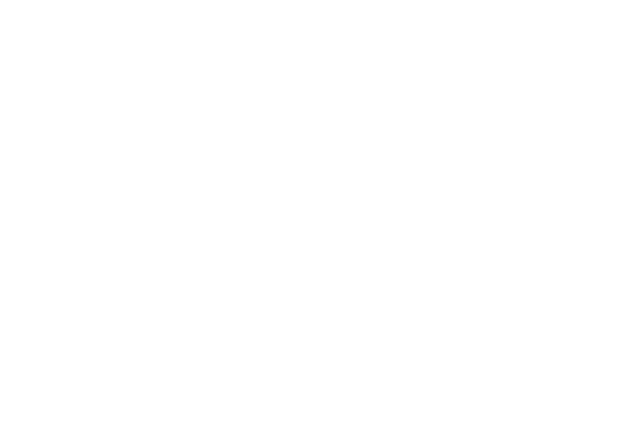
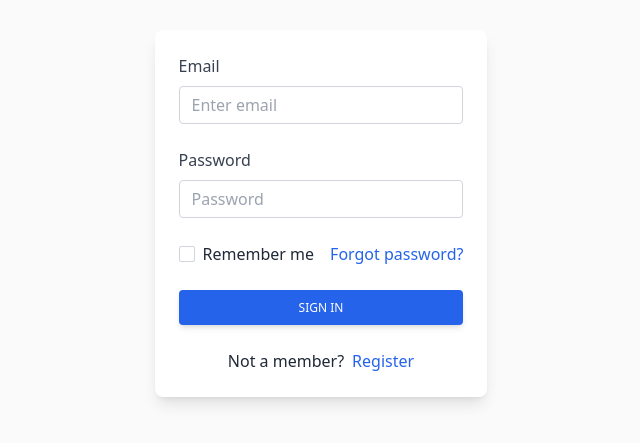
Before and after one commit to Mgrdich/LLM_service, a React (Vite) app in the folder frontend/: page /login in a window 1280 px wide. Shown: the part 243-686 px from the top of the page, without its empty margins (319-959 px from the left). Built offline with nearby package versions, Linux system fonts and the light colour scheme.

Commit message:
Added the Login and Welcome Pages

```diff
--- a/frontend/src/pages/Auth/Login.tsx
+++ b/frontend/src/pages/Auth/Login.tsx
@@ -1,7 +1,65 @@
 function Login() {
   return (
-    <div>
-      <div />
+    <div className="bg-neutral-50 min-h-screen flex flex-col items-center justify-center dark:bg-neutral-900">
+      <h1 className="mt-0 mb-16 text-5xl text-white font-bold tracking-tight md:text-5xl xl:text-5xl self-center">
+        Welcome Back :)
+      </h1>
+      <div className="block p-6 rounded-lg shadow-lg bg-white max-w-sm ">
+        <form>
+          <div className="form-group mb-6">
+            <label className="form-label inline-block mb-2 text-gray-700">Email</label>
+            <input
+              type="email"
+              className="form-control block w-full px-3 py-1.5 text-base font-normal text-gray-700 bg-white bg-clip-padding border border-solid border-gray-300 rounded transition ease-in-out m-0 focus:text-gray-700 focus:bg-white focus:border-blue-600 focus:outline-none"
+              id="exampleInputEmail2"
+              aria-describedby="emailHelp"
+              placeholder="Enter email"
+            />
+          </div>
+          <div className="form-group mb-6">
+            <label className="form-label inline-block mb-2 text-gray-700">Password</label>
+            <input
+              type="password"
+              className="form-control block w-full px-3 py-1.5 text-base font-normal text-gray-700 bg-white bg-clip-padding border border-solid border-gray-300 rounded transition ease-in-out m-0 focus:text-gray-700 focus:bg-white focus:border-blue-600 focus:outline-none"
+              id="exampleInputPassword2"
+              placeholder="Password"
+            />
+          </div>
+          <div className="flex justify-between items-center mb-6">
+            <div className="form-group form-check">
+              <input
+                type="checkbox"
+                className="form-check-input appearance-none h-4 w-4 border border-gray-300 rounded-sm bg-white checked:bg-blue-600 checked:border-blue-600 focus:outline-none transition duration-200 mt-1 align-top bg-no-repeat bg-center bg-contain float-left mr-2 cursor-pointer"
+                id="exampleCheck2"
+              />
+              <label className="form-check-label inline-block text-gray-800">Remember me </label>
+            </div>
+            <div className="ml-4">
+              <a
+                href="#!"
+                className="text-blue-600 hover:text-blue-700 focus:text-blue-700 transition duration-200 ease-in-out"
+              >
+                Forgot password?
+              </a>
+            </div>
+          </div>
+          <button
+            type="submit"
+            className="w-full px-6 py-2.5 bg-blue-600 text-white font-medium text-xs leading-tight uppercase rounded shadow-md hover:bg-blue-700 hover:shadow-lg focus:bg-blue-700 focus:shadow-lg focus:outline-none focus:ring-0 active:bg-blue-800 active:shadow-lg transition duration-150 ease-in-out"
+          >
+            Sign in
+          </button>
+          <p className="text-gray-800 mt-6 text-center">
+            Not a member?
+            <a
+              href="#!"
+              className="text-blue-600 hover:text-blue-700 focus:text-blue-700 transition duration-200 ease-in-out ml-2"
+            >
+              Register
+            </a>
+          </p>
+        </form>
+      </div>
     </div>
   );
 }
--- a/frontend/src/pages/Welcome/Welcome.tsx
+++ b/frontend/src/pages/Welcome/Welcome.tsx
@@ -1,6 +1,6 @@
 function Welcome() {
   return (
-    <div className="bg-neutral-50 px-6 py-12 text-center dark:bg-neutral-900 md:px-12 lg:text-left">
+    <div className="bg-neutral-50 px-2 py-6 text-center dark:bg-neutral-900 md:px-12 lg:text-left min-h-screen">
       <div className="w-100 mx-auto sm:max-w-2xl md:max-w-3xl lg:max-w-5xl xl:max-w-7xl">
         <div className="grid items-center gap-12 lg:grid-cols-2">
           <div className="mt-12 lg:mt-0">
@@ -10,10 +10,10 @@
               <span className="text-primary text-blue-500">Chatto!</span>
             </h1>
             <a
-              className="mb-2 inline-block rounded bg-primary px-12 pt-4 pb-3.5 text-sm font-medium uppercase leading-normal text-white shadow-[0_4px_9px_-4px_#3b71ca] transition duration-150 ease-in-out hover:bg-primary-600 hover:shadow-[0_8px_9px_-4px_rgba(59,113,202,0.3),0_4px_18px_0_rgba(59,113,202,0.2)] focus:bg-primary-600 focus:shadow-[0_8px_9px_-4px_rgba(59,113,202,0.3),0_4px_18px_0_rgba(59,113,202,0.2)] focus:outline-none focus:ring-0 active:bg-primary-700 active:shadow-[0_8px_9px_-4px_rgba(59,113,202,0.3),0_4px_18px_0_rgba(59,113,202,0.2)] dark:shadow-[0_4px_9px_-4px_rgba(59,113,202,0.5)] dark:hover:shadow-[0_8px_9px_-4px_rgba(59,113,202,0.2),0_4px_18px_0_rgba(59,113,202,0.1)] dark:focus:shadow-[0_8px_9px_-4px_rgba(59,113,202,0.2),0_4px_18px_0_rgba(59,113,202,0.1)] dark:active:shadow-[0_8px_9px_-4px_rgba(59,113,202,0.2),0_4px_18px_0_rgba(59,113,202,0.1)] md:mr-2 md:mb-0"
+              className="mb-2 inline-block bg-blue-500 rounded bg-primary px-12 pt-4 pb-3.5 text-sm font-medium uppercase leading-normal text-white shadow-[0_4px_9px_-4px_#3b71ca] transition duration-150 ease-in-out hover:bg-primary-600 hover:shadow-[0_8px_9px_-4px_rgba(59,113,202,0.3),0_4px_18px_0_rgba(59,113,202,0.2)] focus:bg-primary-600 focus:shadow-[0_8px_9px_-4px_rgba(59,113,202,0.3),0_4px_18px_0_rgba(59,113,202,0.2)] focus:outline-none focus:ring-0 active:bg-primary-700 active:shadow-[0_8px_9px_-4px_rgba(59,113,202,0.3),0_4px_18px_0_rgba(59,113,202,0.2)] dark:shadow-[0_4px_9px_-4px_rgba(59,113,202,0.5)] dark:hover:shadow-[0_8px_9px_-4px_rgba(59,113,202,0.2),0_4px_18px_0_rgba(59,113,202,0.1)] dark:focus:shadow-[0_8px_9px_-4px_rgba(59,113,202,0.2),0_4px_18px_0_rgba(59,113,202,0.1)] dark:active:shadow-[0_8px_9px_-4px_rgba(59,113,202,0.2),0_4px_18px_0_rgba(59,113,202,0.1)] md:mr-2 md:mb-0"
               data-te-ripple-init
               data-te-ripple-color="light"
-              href="#!"
+              href="/login"
               role="button"
             >
               Get started
@@ -21,7 +21,7 @@
           </div>
           <div className="mb-12 lg:mb-0">
             <img
-              src="frontend/src/images/chat-bot-bro.png"
+              src="chat"
               className="w-full rounded-lg shadow-lg dark:shadow-black/20"
               alt=""
               width="600"
```
